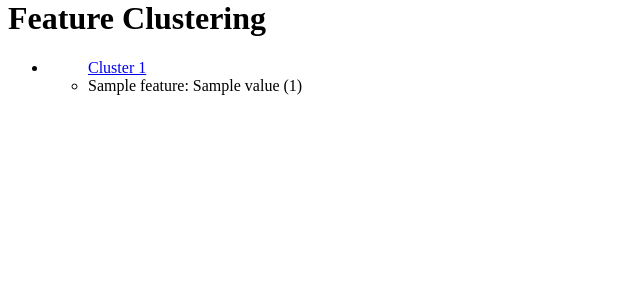
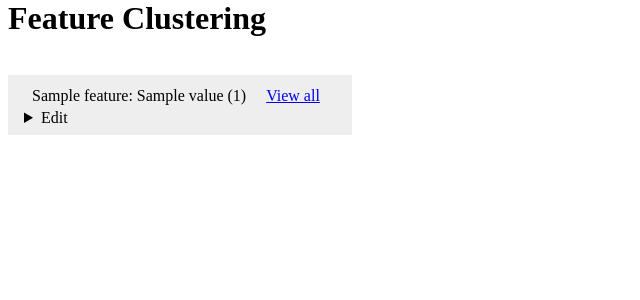
Before and after one commit to SamHames/hyperreal, a Python web app: template hyperreal/templates/index.html in a window 1280 px wide. Shown: the part 21-321 px from the top of the page, without its empty margins (0-640 px from the left). Run offline with Jinja, Linux system fonts and the light colour scheme; the template is opened without the code that fills it: most values are stand-ins (such as "Sample title", 1, 10 or a date in 2020).

Commit message:
Add some very basic formatting, and an edit button with the ability to delete individual clusters

```diff
--- a/hyperreal/templates/base.html
+++ b/hyperreal/templates/base.html
@@ -6,6 +6,32 @@
     {% block head %}
     <title>{% block title %}{% endblock %}</title>
     {% endblock %}
+
+    <style type="text/css">
+.cluster-list {
+    display: inline-block;
+    list-style-type: none;
+    margin: 0;
+    padding-left: 0;
+}
+
+.cluster-list li {
+    background: #eeeeee;
+    padding-left: 0;
+}
+.compact-cluster {
+    max-width: 40em;
+    margin: 1em;
+    padding: 0.5em;
+    padding-left: 0;
+}
+.compact-cluster li {
+    display: inline-block;
+    list-style-type: none;
+    margin: 0.25em 0.5em;
+    padding-left: 0;
+}
+    </style>
 
     {% block meta %}
     {% endblock %}
--- a/hyperreal/templates/index.html
+++ b/hyperreal/templates/index.html
@@ -4,14 +4,23 @@
 
 {% block content %}
 <h1>Feature Clustering</h1>
-<ul>
+
+<ul class="cluster-list">
     {% for cluster_id, features in clusters.items() %}
     <li>
-        <ul>
-            <a href="/cluster/{{ cluster_id }}">Cluster {{ cluster_id }}</a>
+        <ul class="compact-cluster">
             {% for feature, value, count in features %}
             <li>{{ feature }}: {{ value }} ({{ count }})</li>
             {% endfor %}
+            <li><a href="/cluster/{{ cluster_id }}">View all</a></li>
+            <details>
+                <summary>Edit</summary>
+                <form method="post" action="/cluster/">
+                    <input type="hidden" name="method" value="delete">
+                    <input type="hidden" name="cluster_id" value="{{ cluster_id }}">
+                    <button class="inline-button" type="submit">Delete 🗑️</button>
+                </form>
+            </details>
         </ul>
     </li>
     {% endfor %}
```
Also changed, not shown: hyperreal/index.py (+25 -0 lines), hyperreal/server.py (+14 -1 lines).
